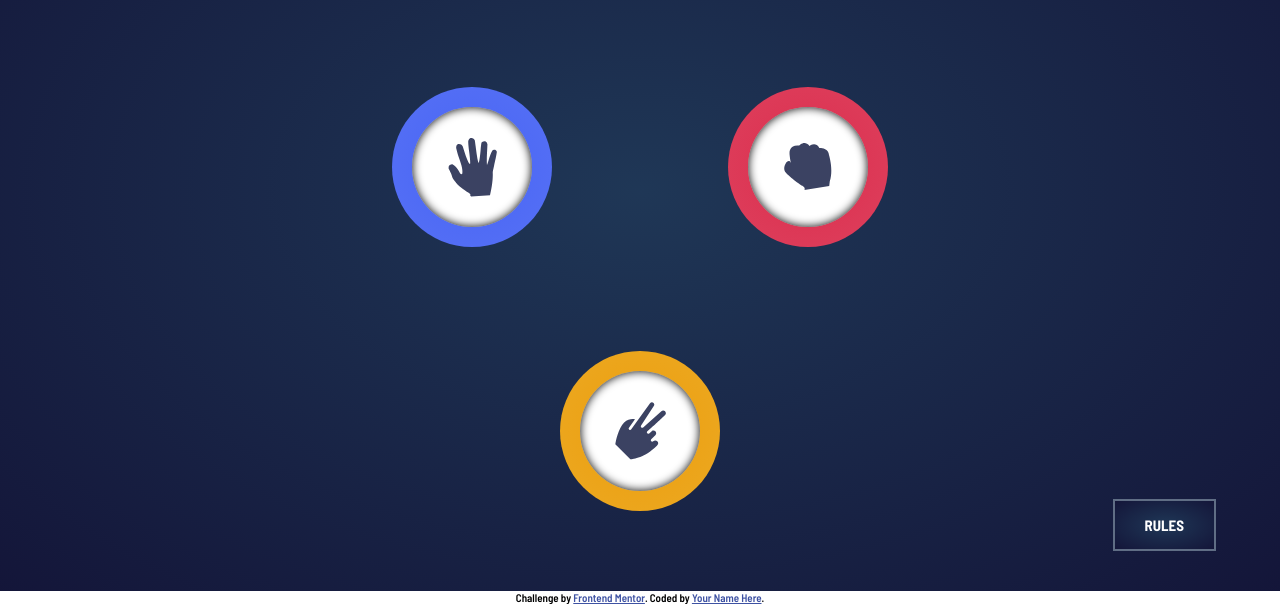
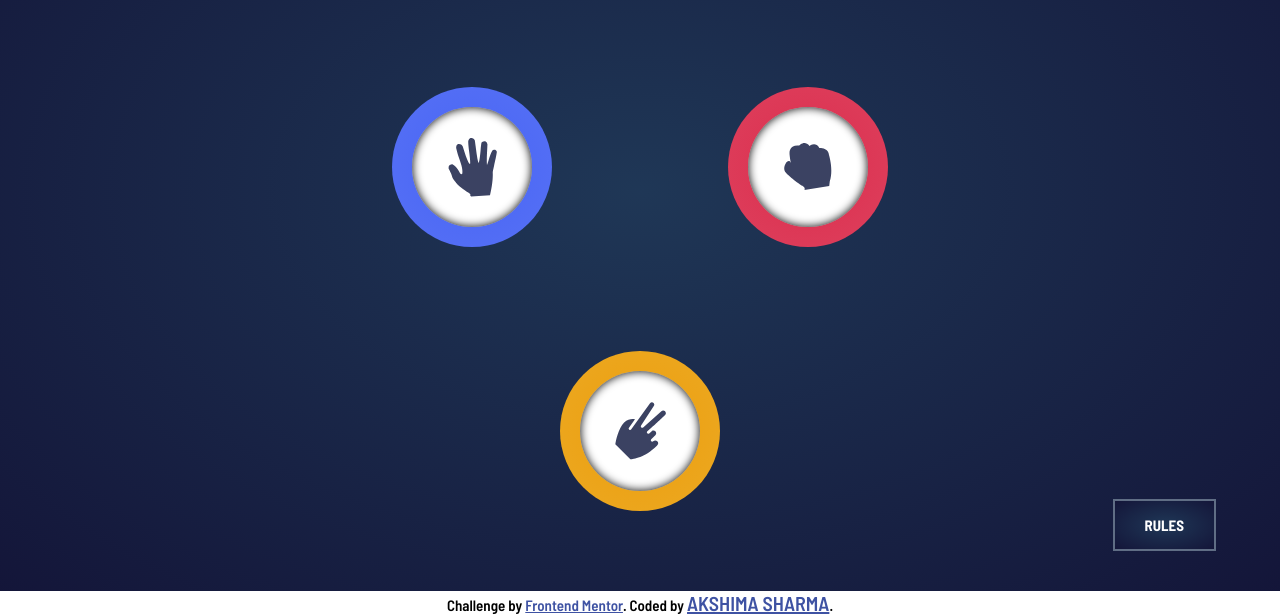
Before and after one commit to akshima2307/Rock-paper-scissors, a plain HTML site: page index.html in a window 1280 px wide. Shown: the part 209-824 px from the top of the page. Drawn offline with Linux system fonts and the light colour scheme.

Commit message:
Modifying the footer

```diff
--- a/index.html
+++ b/index.html
@@ -10,8 +10,9 @@
   <title>Frontend Mentor | Rock, Paper, Scissors</title>
   <!-- Feel free to remove these styles or customise in your own stylesheet 👍 -->
   <style>
-    .attribution { font-size: 11px; text-align: center; }
+    .attribution { font-size: 1.5rem; text-align: center; }
     .attribution a { color: hsl(228, 45%, 44%); }
+    .name{font-size: 2rem;}
   </style>
 </head>
 <body>
@@ -94,7 +95,7 @@
 
   <div class="attribution">
     Challenge by <a href="https://www.frontendmentor.io?ref=challenge" target="_blank">Frontend Mentor</a>.
-    Coded by <a href="#">Your Name Here</a>.
+    Coded by <a href="#" class="name" >AKSHIMA SHARMA</a>.
   </div>
   <script src="./app.js" charset="utf-8"></script>
 </body>
```
